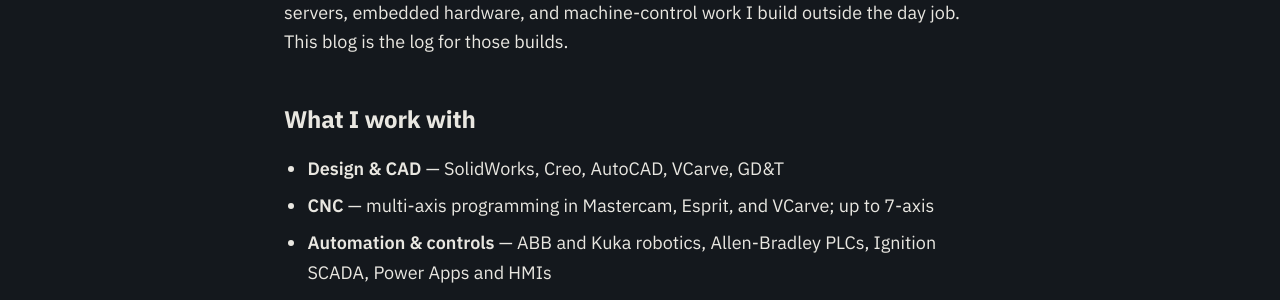
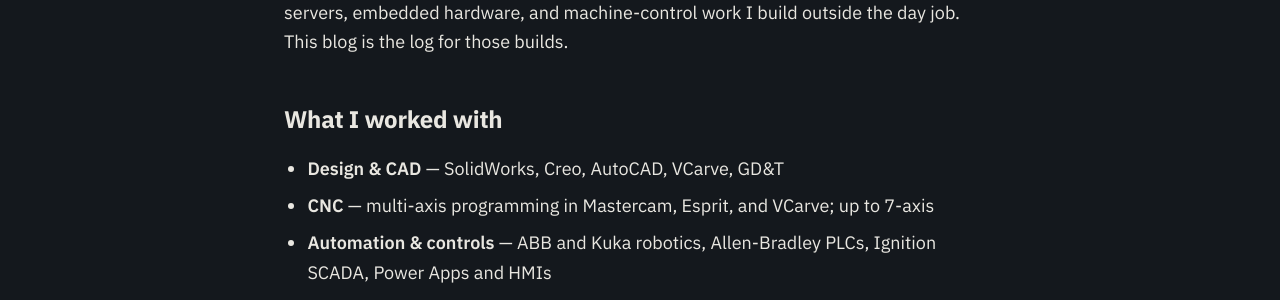
Before and after one commit to run-n-play/dawnintegrations, a Jekyll site: the page built from about.md, in a window 1280 px wide and 900 px high, scrolled down 416 px. Shown: the part 157-457 px from the top of the window. Built offline with Jekyll 4.4.1, drawn with Linux system fonts in a browser that asks for light colours.

Commit message:
Update section title from 'What I work with' to 'What I worked with'

```diff
--- a/about.md
+++ b/about.md
@@ -11,7 +11,7 @@
 
 **Dawn Integrations** is where my own projects live — the time-clock apps, home-lab servers, embedded hardware, and machine-control work I build outside the day job. This blog is the log for those builds.
 
-## What I work with
+## What I worked with
 
 - **Design & CAD** — SolidWorks, Creo, AutoCAD, VCarve, GD&T
 - **CNC** — multi-axis programming in Mastercam, Esprit, and VCarve; up to 7-axis
```
